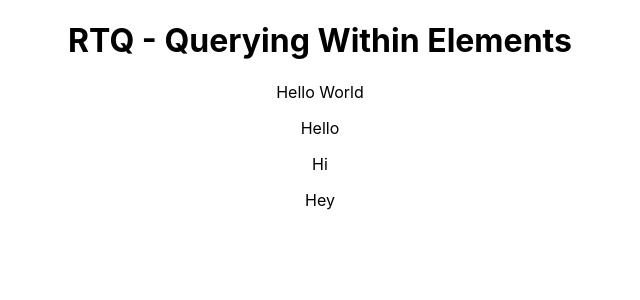
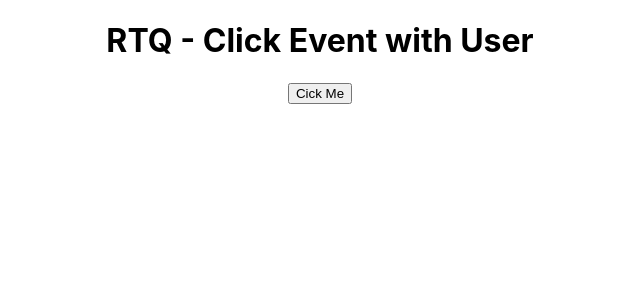
Before and after one commit to Govind2210/Jest-testing, a React (Create React App) app: page / in a window 1280 px wide. Shown: the top 300 px of the page, without its empty margins (320-960 px from the left). Built offline with nearby package versions, Linux system fonts and the light colour scheme.

Commit message:
fix- Click Event with User Event Library

```diff
--- a/package.json
+++ b/package.json
@@ -5,7 +5,7 @@
   "dependencies": {
     "@testing-library/jest-dom": "^5.17.0",
     "@testing-library/react": "^13.4.0",
-    "@testing-library/user-event": "^13.5.0",
+    "@testing-library/user-event": "^14.5.2",
     "react": "^18.3.1",
     "react-dom": "^18.3.1",
     "react-scripts": "5.0.1",
--- a/src/App.js
+++ b/src/App.js
@@ -2,18 +2,20 @@ import { useEffect, useState } from "react";
 import "./App.css";
 
 function App() {
+  const [data, setData] = useState("RTQ - Click Event with User");
   return (
     <>
       <div className="App">
         <h1 id="divtextOne" data-testid="div-test-h2">
-          RTQ - Querying Within Elements
+          {data}
         </h1>
-        <div>
-          Hello World
-          <p>Hello</p>
-          <p>Hi</p>
-          <p>Hey</p>
-        </div>
+        <button
+          onClick={() => {
+            setData("RTQ - Click Event with User Event Library");
+          }}
+        >
+          Cick Me
+        </button>
       </div>
     </>
   );
```
Also changed, not shown: 2 other files (tests, documents, lock files or other folders).
